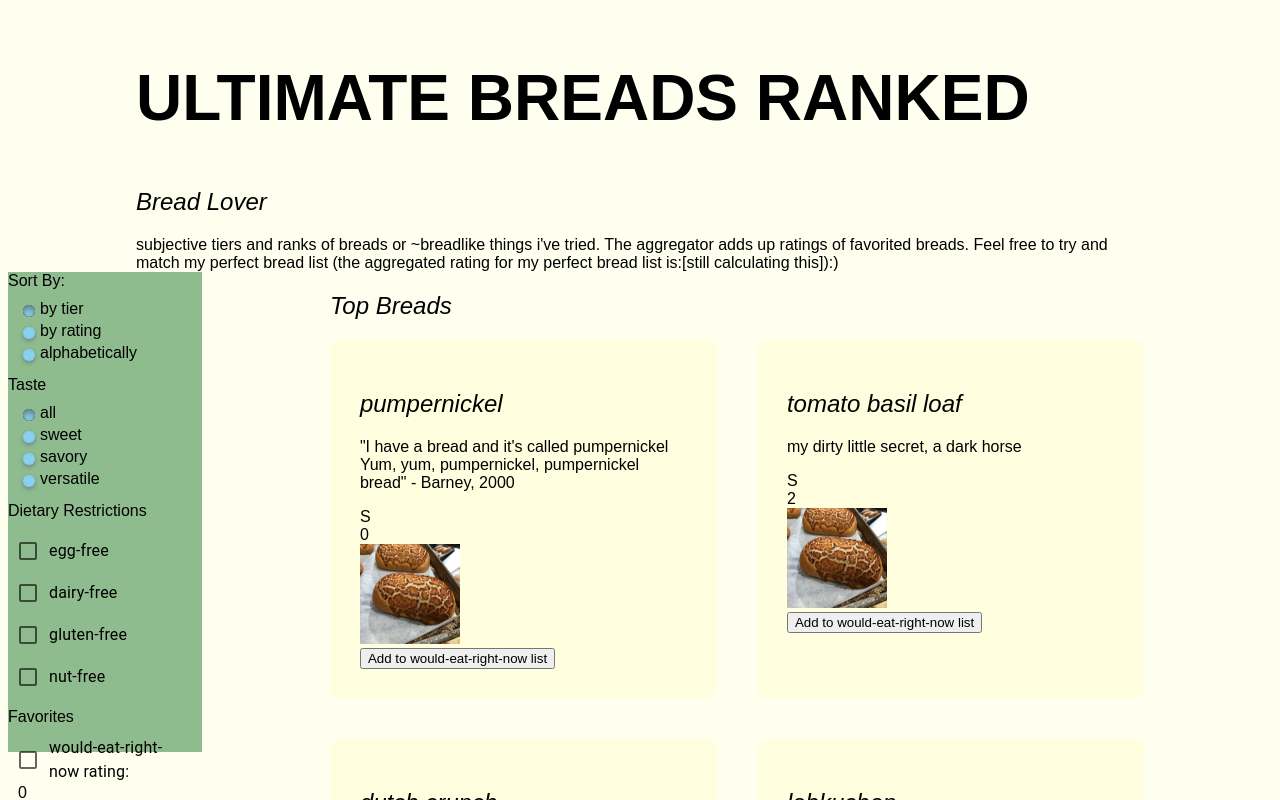
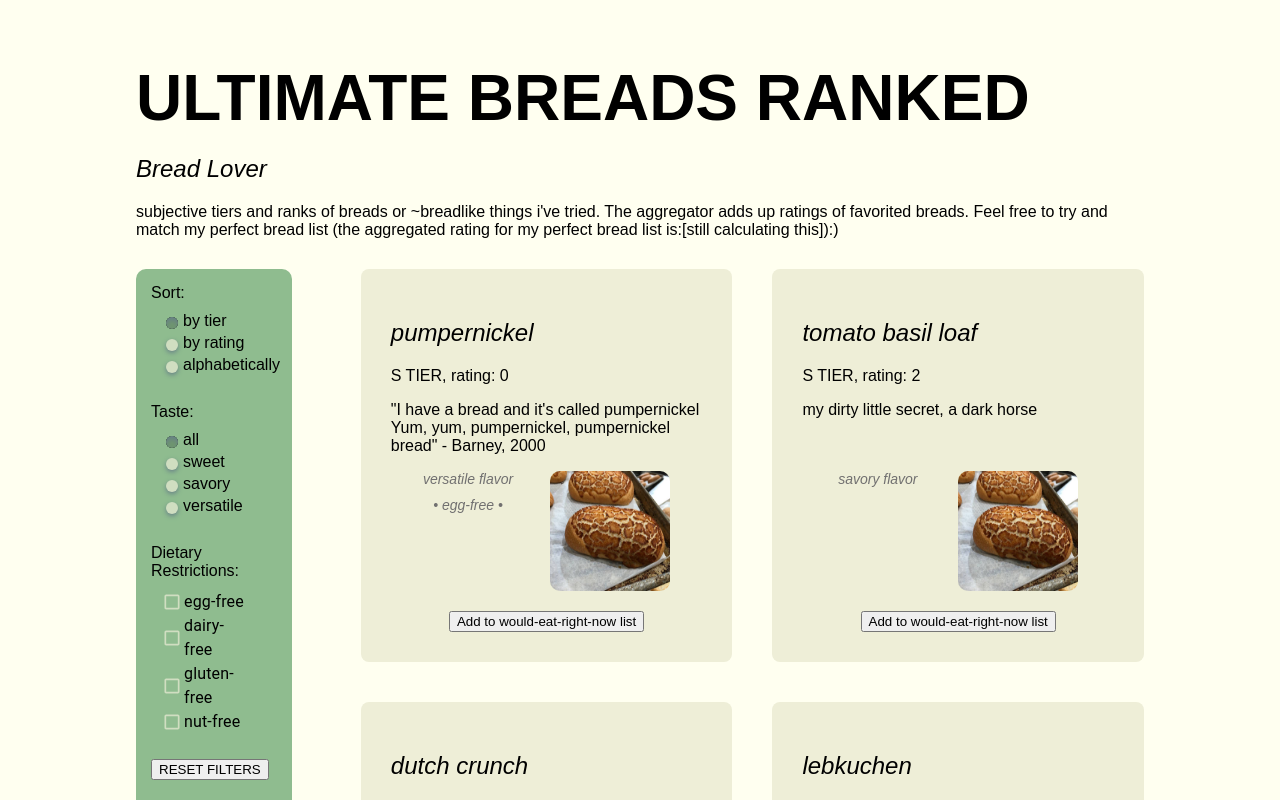
Before and after one commit to volatilepenguin222/development, a React (Create React App) app: page / in a window 1280 px wide. Shown: the top 800 px of the page. Built offline with nearby package versions, Linux system fonts and the light colour scheme; the HTML template or start-up script is replaced by a standard one.

Commit message:
Add files via upload

```diff
--- a/src/App.js
+++ b/src/App.js
@@ -3,13 +3,18 @@ import { useEffect, useState } from "react";
 import { Radio } from "./components/Radio";
 import breadData from "./assets/bread-data.json";
 import BreadItem from "./components/BreadItem.js";
-import { css, jsx } from "@emotion/react";
-import styled from "@emotion/styled";
-import { Checkbox, FormControlLabel, FormGroup } from "@mui/material";
+import {
+  Checkbox,
+  FormControlLabel,
+  FormGroup,
+  FormHelperText,
+} from "@mui/material";
 
 function App() {
-  const [byTaste, setByTaste] = useState("all");
-  const [byDiet, setByDiet] = useState([]);
+  const initialTaste = "all";
+  const initialDiet = [];
+  const [byTaste, setByTaste] = useState(initialTaste);
+  const [byDiet, setByDiet] = useState(initialDiet);
   const [sortBy, setSortBy] = useState("tier");
 
   //agreggator/////////////////////////////////////////
@@ -25,6 +30,10 @@ function App() {
     new Array(breadData.length).fill("Add to would-eat-right-now list")
   );
 
+  function handleReset() {
+    setByTaste(initialTaste);
+    setByDiet(initialDiet);
+  }
   const handleFavs = (item) => {
     setFavoritesToggle(!favoritesToggle);
   };
@@ -106,6 +115,13 @@ function App() {
         <button
           className={buttonClass[item.id]}
           onClick={() => handleToggle(item.id)}
+          style={{
+            display: "block",
+            marginLeft: "auto",
+            marginRight: "auto",
+            marginTop: "20px",
+            // fontSize: "16px",
+          }}
         >
           {buttonDisplay[item.id]}
         </button>
@@ -125,11 +141,9 @@ function App() {
     return (
       <div className="grid">
         {third.map((item) => (
-          <div>
-            <div>
+          <div className="card">
             <BreadItem item={item}></BreadItem>
-              {FavoritesButton(item)}
-            </div>
+            <div className="favButton">{FavoritesButton(item)}</div>
           </div>
         ))}
       </div>
@@ -246,6 +260,16 @@ function App() {
               <Checkbox
                 onChange={() => handleToggle(value.name)}
                 checked={byDiet.includes(value.name) ? true : false}
+                size="small"
+                sx={{
+                  color: "rgb(208, 222, 193)",
+                  padding: 0,
+                  paddingLeft: 1.5,
+                  paddingRight: 0.25,
+                  "&.Mui-checked": {
+                    color: "rgb(111, 150, 111)",
+                  },
+                }}
               />
             }
             label={value.name}
@@ -275,7 +299,7 @@ function App() {
         <div>
           <h1>ULTIMATE BREADS RANKED</h1>
           <h2>Bread Lover</h2>
-          <div>
+          <div className="Description">
             subjective tiers and ranks of breads or ~breadlike things i've
             tried. The aggregator adds up ratings of favorited breads. Feel free
             to try and match my perfect bread list (the aggregated rating for my
@@ -287,8 +311,7 @@ function App() {
       <div className="Compartment">
         <div className="Sidebar">
           <div>
-            <div>
-              <div>Sort By:</div>
+            <div>Sort:</div>
             <div className="SortOptions">
               <Radio
                 value="tier"
@@ -310,7 +333,8 @@ function App() {
               />
             </div>
           </div>
-            <div>Taste</div>
+          <div>
+            <div>Taste:</div>
             <div className="SortOptions">
               <Radio
                 value="all"
@@ -337,32 +361,44 @@ function App() {
                 onChange={handleTasteChange}
               />
             </div>
-            <div>Dietary Restrictions</div>
+          </div>
+          <div>
+            <div>Dietary Restrictions:</div>
             <div className="SortOptions">
               <DietCheckbox
                 handleFilters={(filters) => handleFilters(filters)}
               />
             </div>
-            <div>Favorites</div>
+          </div>
+          <button onClick={handleReset}>RESET FILTERS</button>
           <div className="SortOptions">
-              <FormGroup>
+            <FormGroup sx={{ paddingTop: 3 }}>
               <FormControlLabel
                 control={
                   <Checkbox
+                    size="small"
+                    sx={{
+                      color: "rgb(208, 222, 193)",
+                      padding: 0,
+                      paddingLeft: 0,
+                      paddingRight: 0.25,
+                      "&.Mui-checked": {
+                        color: "rgb(111, 150, 111)",
+                      },
+                    }}
                     onChange={() => handleFavs()}
-                      // checked={byDiet.includes(value.name) ? true : false}
                   />
                 }
-                  label={"would-eat-right-now rating:"}
+                label={"Favorites"}
               />
             </FormGroup>
-              {total}
-            </div>
+            <FormHelperText>would-eat-right-now rating: {total}</FormHelperText>
+            {/* <div> would-eat-right-now rating: {total}</div> */}
           </div>
         </div>
 
-        <section>
-          <h2>Top Breads</h2>
+        <section className="Breads">
+          {/* <h2>Top Breads</h2> */}
           {BreadList()}
         </section>
       </div>
@@ -371,99 +407,3 @@ function App() {
 }
 
 export default App;
-
-{
-  //// S 1 A B C D E F
-  /* <div>
-            <h2>dutch crunch</h2>
-            <div> cronch is sweet sf attack on tastebuds</div>
-          </div>
-          <div>
-            <h2>durum</h2>
-            <div> the most flavorful basic of all time</div>
-          </div>
-          <div>
-            <h2>challah</h2>
-            <div> crying in rhode island rn</div>
-          </div>
-          <div>
-            <h2>raisin cinnamon</h2>
-            <div> a lil fruity</div>
-          </div>
-          <div>
-            <h2>steamed bun</h2>
-            <div> steamy steamy reminds me of my mom</div>
-          </div>
-          <div>
-            <h2>sourdough</h2>
-            <div>
-              {" "}
-              a lil tang sour but not too much tang for me please n lots of
-              fluff required
-            </div>
-          </div>
-          <div>
-            <h2>pumpernickel</h2>
-            <div>
-              {" "}
-              "I have a bread and it's called pumpernickel Yum, yum,
-              pumpernickel, pumpernickel bread" - Barney, 2000
-            </div>
-          </div>
-          <div>
-            <h2>bagel</h2>
-            <div> chompy, good with anything</div>
-          </div>
-          <div>
-            <h2>crispbread</h2>
-            <div>
-              {" "}
-              The crouton no one asked for. holds up to anything. a clean slate.
-            </div>
-          </div>
-          <div>
-            <h2>croissant</h2>
-            <div>
-              {" "}
-              i will say i respect a good, fresh croissant, but it doesn't mean
-              i like them. I don't like the milky flavor and when the flakes no
-              longer cronch, they just kinda taste oily-soggy
-            </div>
-          </div>
-          <div>
-            <h2>frybread</h2>
-            <div>
-              {" "}
-              happy traditions :) almost threw up in the car from the amount of
-              oil though.
-            </div>
-          </div>
-          <div>
-            <h2>melon melon pan</h2>
-            <div>
-              {" "}
-              tbh any soft chompy bread with a layer of crispy cookie is up
-              there. but melon flavored?? +5 :D
-            </div>
-          </div>
-          <div>
-            <h2>salt bread</h2>
-            <div>
-              {" "}
-              typa butter dough i like - not too enriched so not too much milky
-              flavor in the dough itself, the butter gets to be its own star
-            </div>
-          </div>
-          <div>
-            <h2>parotta</h2>
-            <div> ahhh [that meme of that guy rubbing his face]</div>
-          </div>
-          <div>
-            <h2>focaccia</h2>
-            <div> chefs kiss</div>
-          </div>
-          <div>
-            <h2>ciabatta</h2>
-            <div> the best when you need somethin toasty</div>
-          </div> */
-}
--- a/src/components/BreadItem.js
+++ b/src/components/BreadItem.js
@@ -1,17 +1,33 @@
+import { autocompleteClasses } from "@mui/material";
+
 export default function BreadItem({ item }) {
   return (
+    <div className="Outer">
+      <div className="Details">
+        <h2>{item.name}</h2>
         <div>
-      <h2>{item.name}</h2>
+          {item.tier} TIER, rating: {item.rating}
+        </div>
         <p>{item.description}</p>
-      <div>{item.tier}</div>
-      <div>{item.rating}</div>
+      </div>
+
+      <div className="Bottom">
+        <div className="Filters">
+          <div>{item.taste} flavor</div>
+
+          {item.diet.map((x) => (
+            <div>{" • " + x + " • "}</div>
+          ))}
+        </div>
         <img
           src={item.image}
           style={{
-          width: 100,
-          height: 100,
+            width: 120,
+            height: 120,
+            borderRadius: 10,
           }}
         />
       </div>
+    </div>
   );
 }
--- a/src/components/Radio.js
+++ b/src/components/Radio.js
@@ -28,7 +28,8 @@ const OptionButtons = styled.button`
   height: 12px;
   border-radius: 6px;
   border-width: 0px;
-  background-color: ${(props) => (props.selected ? "#82c6e3" : "#88d0ef")};
+  background-color: ${(props) =>
+    props.selected ? "rgb(111, 150, 111)" : "rgb(208, 222, 193)"};
   box-shadow: ${(props) =>
     props.selected
       ? "inset 0px 3px 5px 0px rgb(103, 128, 134)"
--- a/src/index.css
+++ b/src/index.css
@@ -1,6 +1,7 @@
 html {
   font-family: "Jost", sans-serif;
   background-color: ivory;
+  cursor: default;
 }
 
 .layout {
@@ -18,8 +19,13 @@ a:hover {
   cursor: alias;
 }
 
+button {
+  cursor: pointer;
+}
+
 h1 {
   font-size: 4em;
+  margin-bottom: 20px;
 }
 
 h2 {
@@ -31,10 +37,11 @@ h2 {
   display: grid;
   grid-template-columns: repeat(auto-fit, minmax(250px, 1fr));
   grid-gap: 40px;
+  padding-left: 30px;
 }
 
 .grid > div {
-  background-color: lightyellow;
+  background-color: rgb(238, 238, 215);
   border-radius: 8px;
   padding: 30px;
   transition: 0.4s;
@@ -54,6 +61,11 @@ section {
   padding-right: 10vw;
 }
 
+.Breads {
+  padding-left: 3vw;
+  flex: 4;
+}
+
 .Compartment {
   display: flex;
 }
@@ -61,9 +73,15 @@ section {
 .Sidebar {
   background-color: darkseagreen;
   position: sticky;
-  top: 90px;
-  height: 60vh;
-  width: 300px;
+  top: 30px;
+  height: 80vh;
+  border-radius: 10px;
+  flex: 1;
+  margin-left: 10vw;
+  padding: 15px;
+  overflow-y: auto;
+  max-width: 10%;
+  min-width: 20pt;
 }
 
 .radio-container {
@@ -74,4 +92,57 @@ section {
   flex: 1;
   flex-direction: column;
   padding: 10px;
+  margin-bottom: 15px;
 }
+
+.Description {
+  margin-bottom: 30px;
+}
+
+/* img {
+  display: block;
+  margin-left: auto;
+  margin-right: auto;
+} */
+
+.Outer {
+  display: flex;
+  flex-direction: column;
+  justify-content: space-between;
+  height: 100%;
+  width: 100%;
+  flex: 20;
+}
+.card {
+  display: flex;
+  flex-direction: column;
+}
+.favbutton {
+  flex: 1;
+}
+
+.Bottom {
+  flex: 1;
+  display: flex;
+  color: rgb(113, 112, 112);
+  font-style: italic;
+  justify-content: space-evenly;
+}
+
+.Details {
+  flex: 10;
+  height: 20px;
+}
+
+.Filters > div {
+  padding-bottom: 10px;
+  font-size: 14px;
+  text-align: center;
+}
+
+.Filters {
+  display: flex;
+  flex-direction: column;
+  align-items: center;
+  margin-right: 5px;
+}
```
Lines whose indentation alone changed are shown as unchanged.
